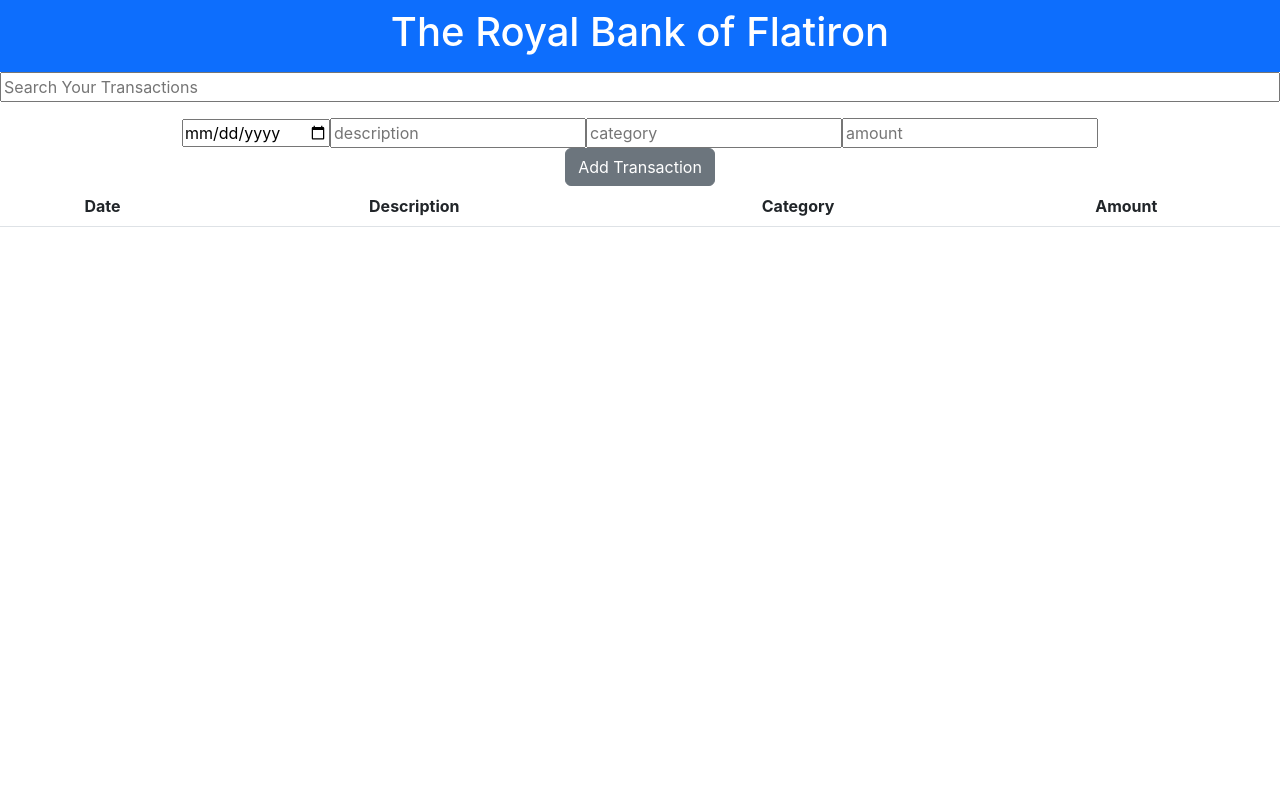
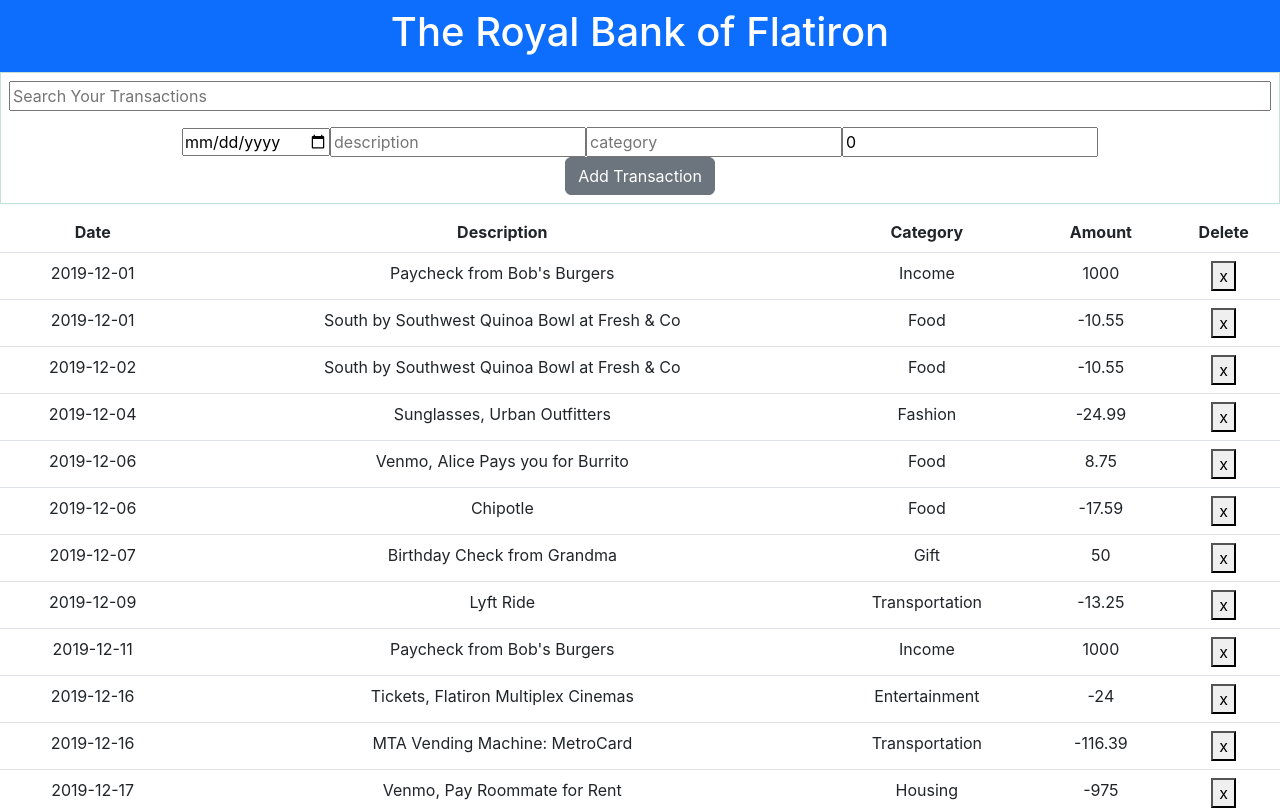
Before and after one commit to Felixkimosop/Bank_of_flatiron, a React (Create React App) app: page / in a window 1280 px wide. Shown: the top 810 px of the page. Built offline with nearby package versions, Linux system fonts and the light colour scheme; no server answers; data requests are answered from the project's data file.

Commit message:
added search function,post request

```diff
--- /dev/null
+++ b/db.json
@@ -0,0 +1,116 @@
+{
+  "transactions": [
+    {
+      "id": 1,
+      "date": "2019-12-01",
+      "description": "Paycheck from Bob's Burgers",
+      "category": "Income",
+      "amount": 1000
+    },
+    {
+      "id": 2,
+      "date": "2019-12-01",
+      "description": "South by Southwest Quinoa Bowl at Fresh & Co",
+      "category": "Food",
+      "amount": -10.55
+    },
+    {
+      "id": 3,
+      "date": "2019-12-02",
+      "description": "South by Southwest Quinoa Bowl at Fresh & Co",
+      "category": "Food",
+      "amount": -10.55
+    },
+    {
+      "id": 4,
+      "date": "2019-12-04",
+      "description": "Sunglasses, Urban Outfitters",
+      "category": "Fashion",
+      "amount": -24.99
+    },
+    {
+      "id": 5,
+      "date": "2019-12-06",
+      "description": "Venmo, Alice Pays you for Burrito",
+      "category": "Food",
+      "amount": 8.75
+    },
+    {
+      "id": 6,
+      "date": "2019-12-06",
+      "description": "Chipotle",
+      "category": "Food",
+      "amount": -17.59
+    },
+    {
+      "id": 7,
+      "date": "2019-12-07",
+      "description": "Birthday Check from Grandma",
+      "category": "Gift",
+      "amount": 50
+    },
+    {
+      "id": 8,
+      "date": "2019-12-09",
+      "description": "Lyft Ride",
+      "category": "Transportation",
+      "amount": -13.25
+    },
+    {
+      "id": 9,
+      "date": "2019-12-11",
+      "description": "Paycheck from Bob's Burgers",
+      "category": "Income",
+      "amount": 1000
+    },
+    {
+      "id": 10,
+      "date": "2019-12-16",
+      "description": "Tickets, Flatiron Multiplex Cinemas",
+      "category": "Entertainment",
+      "amount": -24
+    },
+    {
+      "id": 11,
+      "date": "2019-12-16",
+      "description": "MTA Vending Machine: MetroCard",
+      "category": "Transportation",
+      "amount": -116.39
+    },
+    {
+      "id": 12,
+      "date": "2019-12-17",
+      "description": "Venmo, Pay Roommate for Rent",
+      "category": "Housing",
+      "amount": -975
+    },
+    {
+      "date": "2022-07-09",
+      "description": "Office lunch",
+      "category": "Food",
+      "amount": "2000",
+      "id": 13
+    },
+    {
+      "date": "2022-07-09",
+      "description": "Office lunch Wednesday",
+      "category": "Food",
+      "amount": "3000",
+      "id": 14
+    },
+    {
+      "date": "2023-01-04",
+      "description": "zz",
+      "category": "zz",
+      "amount": "02",
+      "id": 15
+    },
+    {
+      "date": "2023-01-11",
+      "description": "zxzxx",
+      "category": "sdd",
+      "amount": "05",
+      "id": 16
+    }
+  ]
+}
--- a/package.json
+++ b/package.json
@@ -12,10 +12,11 @@
     "web-vitals": "^2.1.4"
   },
   "scripts": {
-    "start": "react-scripts start",
+    "start": " react-scripts start",
     "build": "react-scripts build",
     "test": "react-scripts test",
-    "eject": "react-scripts eject"
+    "eject": "react-scripts eject",
+    "server": "json-server --watch db.json -p 8001"
   },
   "eslintConfig": {
     "extends": [
--- a/public/db.json
+++ /dev/null
@@ -1,101 +0,0 @@
-{
-    "transactions": [
-      {
-        "id": 1,
-        "date": "2019-12-01",
-        "description": "Paycheck from Bob's Burgers",
-        "category": "Income",
-        "amount": 1000
-      },
-      {
-        "id": 2,
-        "date": "2019-12-01",
-        "description": "South by Southwest Quinoa Bowl at Fresh & Co",
-        "category": "Food",
-        "amount": -10.55
-      },
-      {
-        "id": 3,
-        "date": "2019-12-02",
-        "description": "South by Southwest Quinoa Bowl at Fresh & Co",
-        "category": "Food",
-        "amount": -10.55
-      },
-      {
-        "id": 4,
-        "date": "2019-12-04",
-        "description": "Sunglasses, Urban Outfitters",
-        "category": "Fashion",
-        "amount": -24.99
-      },
-      {
-        "id": 5,
-        "date": "2019-12-06",
-        "description": "Venmo, Alice Pays you for Burrito",
-        "category": "Food",
-        "amount": 8.75
-      },
-      {
-        "id": 6,
-        "date": "2019-12-06",
-        "description": "Chipotle",
-        "category": "Food",
-        "amount": -17.59
-      },
-      {
-        "id": 7,
-        "date": "2019-12-07",
-        "description": "Birthday Check from Grandma",
-        "category": "Gift",
-        "amount": 50
-      },
-      {
-        "id": 8,
-        "date": "2019-12-09",
-        "description": "Lyft Ride",
-        "category": "Transportation",
-        "amount": -13.25
-      },
-      {
-        "id": 9,
-        "date": "2019-12-11",
-        "description": "Paycheck from Bob's Burgers",
-        "category": "Income",
-        "amount": 1000
-      },
-      {
-        "id": 10,
-        "date": "2019-12-16",
-        "description": "Tickets, Flatiron Multiplex Cinemas",
-        "category": "Entertainment",
-        "amount": -24
-      },
-      {
-        "id": 11,
-        "date": "2019-12-16",
-        "description": "MTA Vending Machine: MetroCard",
-        "category": "Transportation",
-        "amount": -116.39
-      },
-      { "id": 12,
-      "date": "2019-12-17",
-      "description": "Venmo, Pay Roommate for Rent",
-      "category": "Housing",
-      "amount": -975
-    },
-    {
-      "date": "2022-07-09",
-      "description": "Office lunch",
-      "category": "Food",
-      "amount": "2000",
-      "id": 13
-    },
-    {
-      "date": "2022-07-09",
-      "description": "Office lunch Wednesday",
-      "category": "Food",
-      "amount": "3000",
-      "id": 14
-    }
-  ]
- }
--- a/src/App.js
+++ b/src/App.js
@@ -1,4 +1,4 @@
-import React from 'react';
+import React, {useState, useEffect} from 'react';
 import './App.css';
 import Header from './Components/Header';
 import Form from './Components/Form';
@@ -6,14 +6,34 @@ import Table from './Components/Table';
 
 function App() {
 
+ const [list, setList] = useState([])
+
+ useEffect(function(){
+  fetch("  http://localhost:8001/transactions")
+  .then(response => response.json())
+      .then(data => setList(data))
+
+
+},[])
+
+
+
+function handleDelete(e){
+  e.preventDefault();
+  const removed = e.target
+  removed.parentElement.parentElement.remove();
+}
+
+
+
 
 
   return (
     <div className="App">
 
      <Header />
-     <Form />
-     <Table />
+     <Form list = {list} setList = {setList} />
+     <Table list = {list} handleDelete={handleDelete}/>
     </div>
   );
 }
--- a/src/Components/Form.js
+++ b/src/Components/Form.js
@@ -1,14 +1,65 @@
-import React from "react";
+import React, {useState} from "react";
 
-function Form(){
+function Form({list, setList}){
+
+
+
+
+     const [date, setDate] = useState('')
+     const [description, setDescription] = useState('')
+     const [category, setCategory] = useState('')
+     const [amount, setAmount] = useState(0)
+
+     function newData(e){
+        e.preventDefault()
+        setList([...list, {
+            date,
+            description,
+            category,
+            amount
+        }])
+        setDate('')
+        setDescription('')
+        setCategory('')
+        setAmount(0)
+
+        fetch("  http://localhost:8001/transactions",{
+            method: "POST",
+            headers: {
+                "Content-Type": "application/json"
+            },
+            body: JSON.stringify({
+                date,
+                description,
+                category,
+                amount})
+
+        })
+        .then(res => res.json())
+        .then(data => console.log(data))
+
+    }
+
+    function handleSearch(e){
+        const input = e.target.value
+        setList(list.filter(item => item.description.toLowerCase().includes(input)))
+    }
+
+
+
+
+
+
+
+
     return(
-        <form>
-         <input className="input-group mb-3" type="text" placeholder="Search Your Transactions"/>
+        <form  className="border border-success p-2 mb-2 border-opacity-25" onSubmit={newData}>
+         <input onChange={handleSearch} className="input-group mb-3" type="text" placeholder="Search Your Transactions"/>
          <div>
-         <input type = "date" placeholder="date"/>
-         <input type = "text" placeholder="description"/>
-         <input type = "text" placeholder="category"/>
-         <input type = "number" placeholder="amount"/>
+         <input name="date"onChange={(e)=>{setDate(e.target.value)}}  value = {date} type = "date" placeholder="date"/>
+         <input name="description" onChange={(e)=>{setDescription(e.target.value)}} value= {description}type = "text" placeholder="description"/>
+         <input name="category" onChange={(e)=>{setCategory(e.target.value)}} value = {category} type = "text" placeholder="category"/>
+         <input name="amount" onChange={(e)=>{setAmount(e.target.value)}} value = {amount} type = "number" placeholder="amount"/>
          </div>
          <button type="submit" placeholder=""  className="btn btn-secondary">Add Transaction</button>
 
--- a/src/Components/Table.js
+++ b/src/Components/Table.js
@@ -1,19 +1,17 @@
-import React ,{useEffect, useState}  from "react";
+import React  from "react";
 
-function Table(){
 
-    const [data, setData] = useState({
-        date: '',
-        description: '',
-        category: '',
-        amount: ''
-      });
+function Table({list,handleDelete}){
 
-      useEffect(() => {
-        fetch('my-app/db.json/transactions')
-        .then(response => response.json())
-        .then(data => console.log(data))
-      },[])
+
+
+
+
+
+
+
+
+
 
     return(
             <div>
@@ -24,14 +22,26 @@ function Table(){
                     <th>Description</th>
                     <th>Category</th>
                     <th>Amount</th>
+                    <th>Delete</th>
                     </tr>
                     </thead>
 
-                    <tbody>
-                        <tr>
+                  <tbody>
+                  {
+                    list.map((item, index)=>{
+                        return(
+                            <tr key={index}>
+                                <td>{item.date}</td>
+                                <td>{item.description}</td>
+                                <td>{item.category}</td>
+                                <td>{item.amount}</td>
+                                <td><button onClick = {handleDelete}>x</button></td>
 
-                        </tr>
-                    </tbody>
+                                 </tr>
+                        )
+                    })
+                }
+                  </tbody>
                 </table>
 
                         </div>
--- /dev/null
+++ b/src/Components/table.css
@@ -0,0 +1,5 @@
+button{
+    border: none;
+    padding: auto;
+    margin-top: auto;
+}
```
Also changed, not shown: 1 other file (tests, documents, lock files or other folders).
